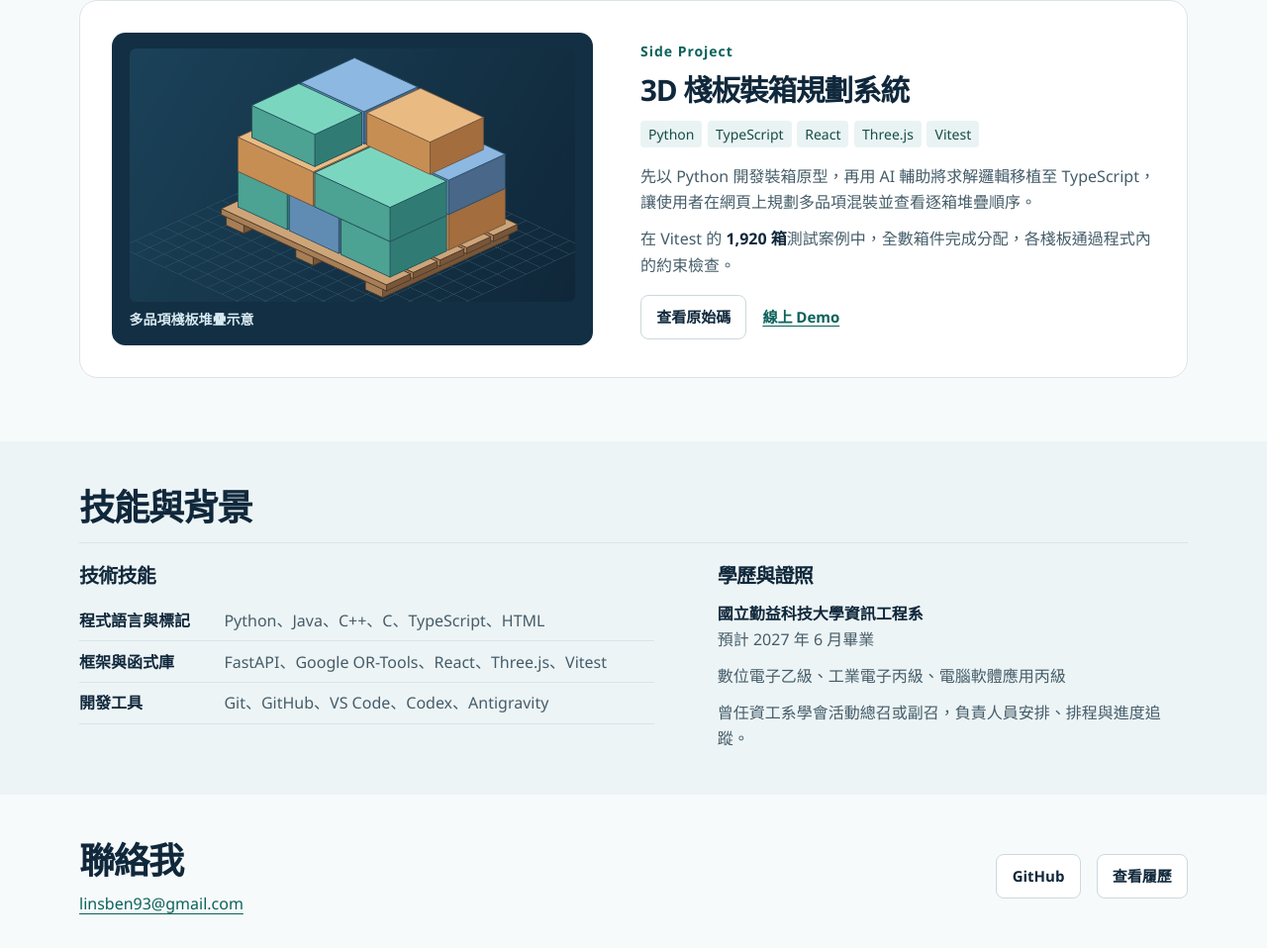
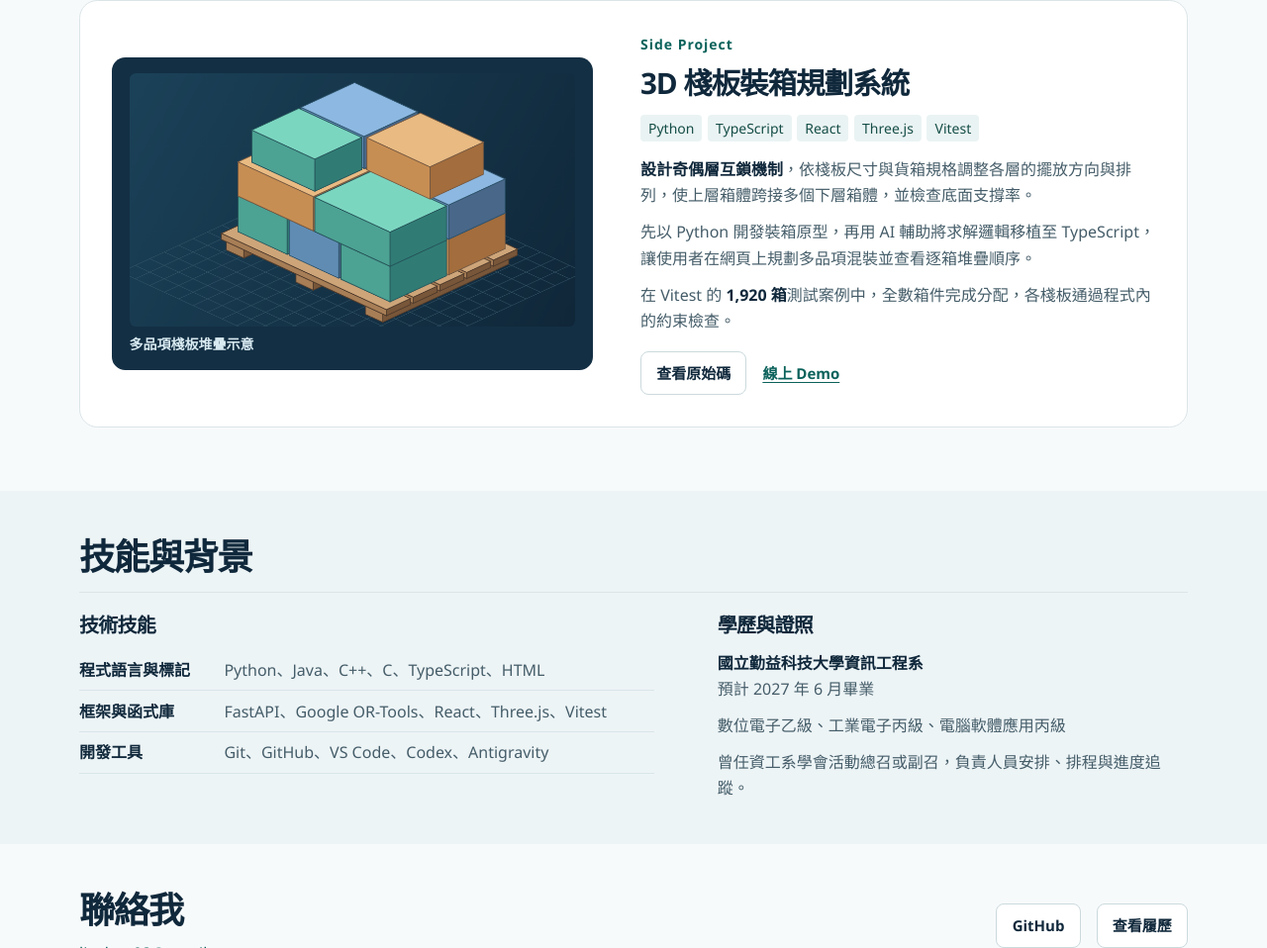
Before and after one commit to linbenshow/linbenshow.github.io, a plain HTML site: page index.html in a window 1280 px wide. Shown: the part 1096-2054 px from the top of the page at 99% size. Drawn offline with Linux system fonts and the light colour scheme.

Commit message:
Highlight pallet interlocking design

```diff
--- a/index.html
+++ b/index.html
@@ -80,6 +80,7 @@
           <ul class="tags" aria-label="使用技術">
             <li>Python</li><li>TypeScript</li><li>React</li><li>Three.js</li><li>Vitest</li>
           </ul>
+          <p><strong>設計奇偶層互鎖機制</strong>，依棧板尺寸與貨箱規格調整各層的擺放方向與排列，使上層箱體跨接多個下層箱體，並檢查底面支撐率。</p>
           <p>先以 Python 開發裝箱原型，再用 AI 輔助將求解邏輯移植至 TypeScript，讓使用者在網頁上規劃多品項混裝並查看逐箱堆疊順序。</p>
           <p>在 Vitest 的 <strong>1,920 箱</strong>測試案例中，全數箱件完成分配，各棧板通過程式內的約束檢查。</p>
           <div class="actions project-links">
```
Also changed, not shown: resume.html (+1 -0 lines).
